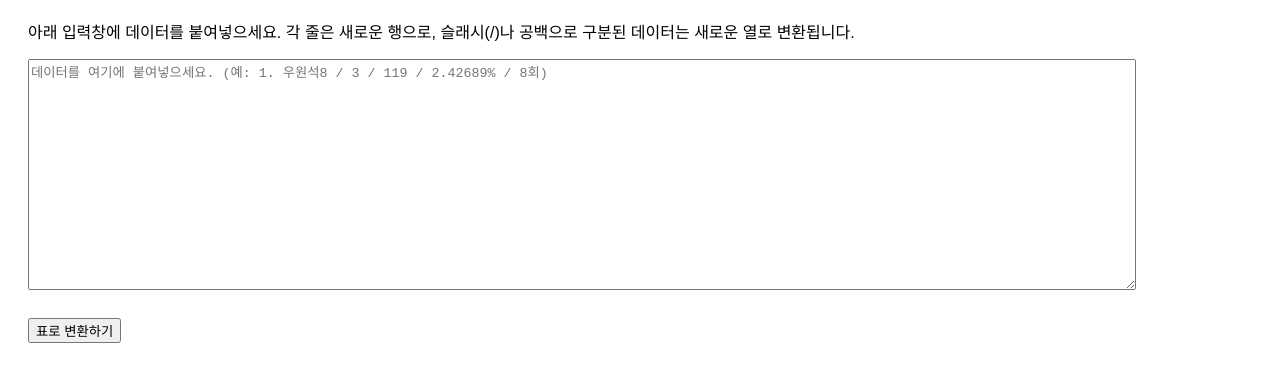
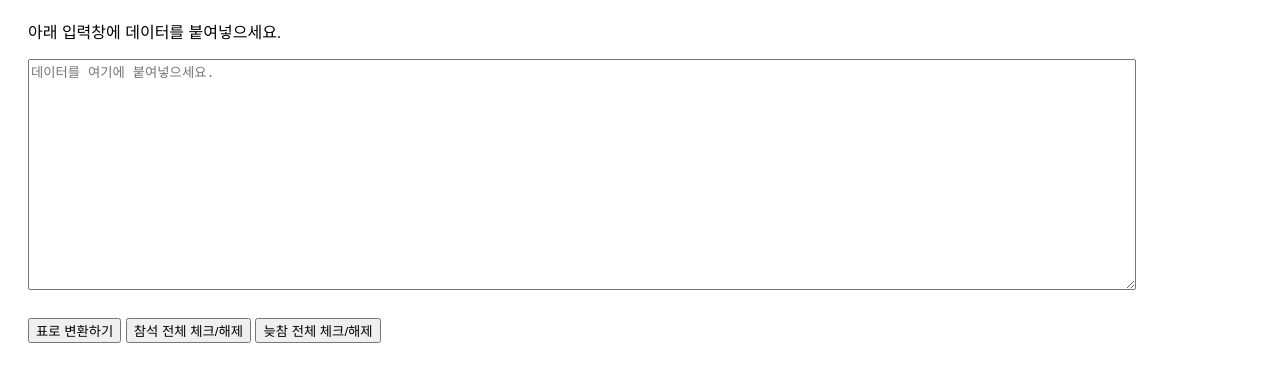
Before and after one commit to trainghost/trainghost.github.io, a plain HTML site: page index.html in a window 1280 px wide. Shown: the part 98-480 px from the top of the page. Drawn offline with Linux system fonts and the light colour scheme.

Commit message:
Update index.html

```diff
--- a/index.html
+++ b/index.html
@@ -6,11 +6,13 @@
 </head>
 <body>
   <h1>텍스트를 표로 변환하기</h1>
-  <p>아래 입력창에 데이터를 붙여넣으세요. 각 줄은 새로운 행으로, 슬래시(/)나 공백으로 구분된 데이터는 새로운 열로 변환됩니다.</p>
+  <p>아래 입력창에 데이터를 붙여넣으세요.</p>
 
-  <textarea id="dataInput" rows="15" cols="60" placeholder="데이터를 여기에 붙여넣으세요. (예: 1. 우원석8 / 3 / 119 / 2.42689% / 8회)"></textarea>
+  <textarea id="dataInput" rows="15" cols="60" placeholder="데이터를 여기에 붙여넣으세요."></textarea>
   <br>
   <button onclick="convertToTable()">표로 변환하기</button>
+  <button onclick="toggleAllCheckboxes('참석')">참석 전체 체크/해제</button>
+  <button onclick="toggleAllCheckboxes('늦참')">늦참 전체 체크/해제</button>
 
   <div id="tableContainer"></div>
 
```
